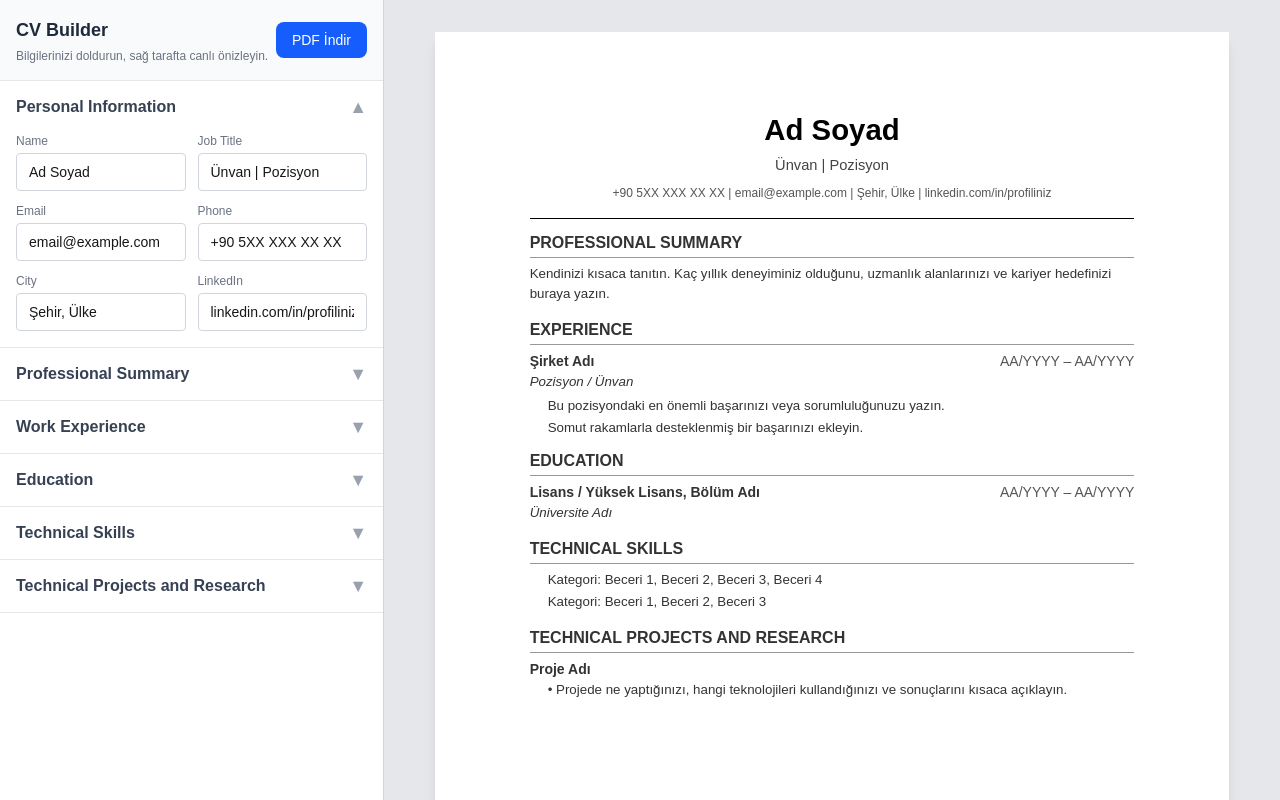
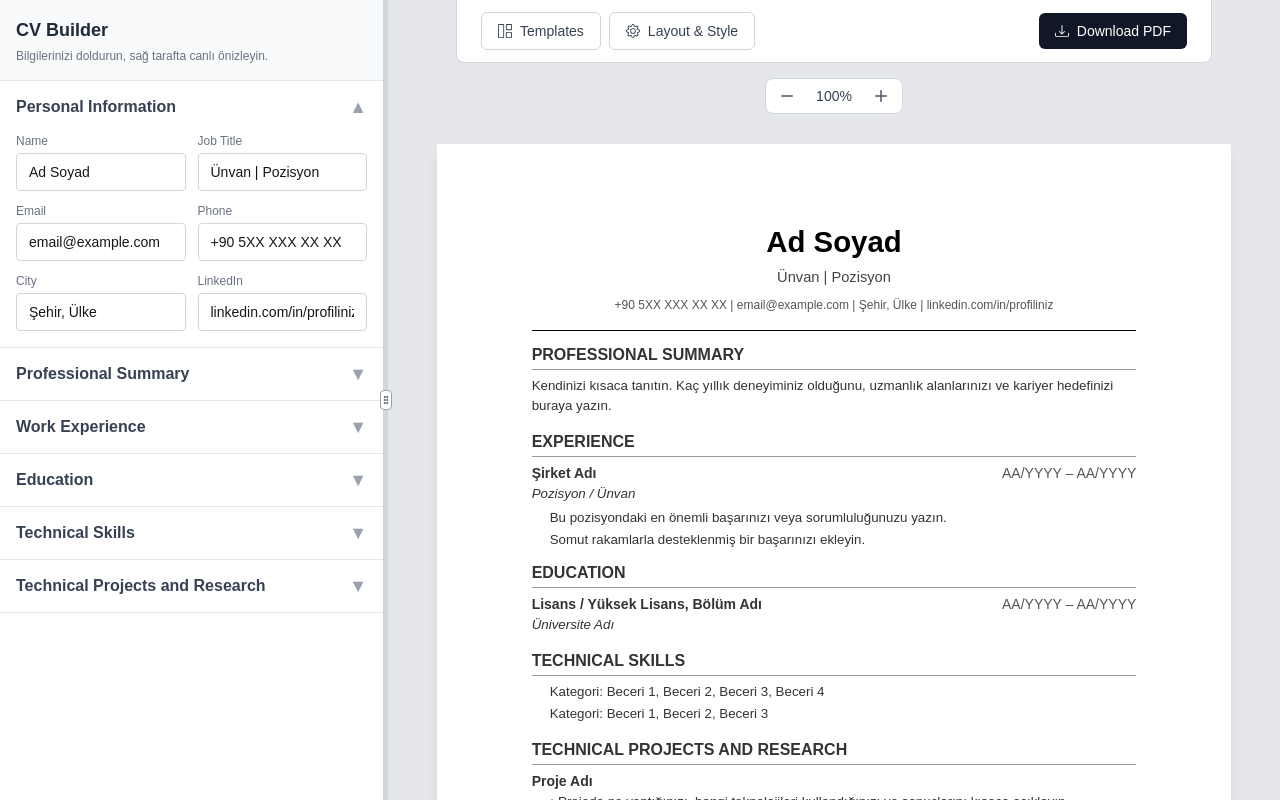
Before and after one commit to kutluyigitturk/ats-resume-builder, a Next.js app: page /builder in a window 1280 px wide. Shown: the top 800 px of the page. Built offline with nearby package versions, Linux system fonts and the light colour scheme.

Commit message:
Add toolbar with templates/layout/download buttons, zoom controls, and resizable panel divider

```diff
--- a/src/app/builder/page.js
+++ b/src/app/builder/page.js
@@ -1,6 +1,6 @@
 "use client";
 
-import { useState, useRef } from "react";
+import { useState, useRef, useCallback, useEffect } from "react";
 
 // CV data - placeholder texts for user guidance
 const initialCV = {
@@ -73,6 +73,51 @@ export default function Builder() {
 
   // PDF download state
   const [downloading, setDownloading] = useState(false);
+
+  // Zoom level state (percentage)
+  const [zoom, setZoom] = useState(100);
+
+  // Zoom controls
+  const zoomIn = () => setZoom((prev) => Math.min(prev + 10, 150));
+  const zoomOut = () => setZoom((prev) => Math.max(prev - 10, 40));
+
+  // Resizable panel state
+  const [panelWidth, setPanelWidth] = useState(384);
+  const [isDragging, setIsDragging] = useState(false);
+
+  // Handle mouse drag for resizable panel
+  const handleMouseDown = useCallback((e) => {
+    e.preventDefault();
+    setIsDragging(true);
+  }, []);
+
+  useEffect(() => {
+    const handleMouseMove = (e) => {
+      if (!isDragging) return;
+      const minWidth = window.innerWidth / 5;
+      const maxWidth = window.innerWidth / 2;
+      const newWidth = Math.min(Math.max(e.clientX, minWidth), maxWidth);
+      setPanelWidth(newWidth);
+    };
+
+    const handleMouseUp = () => {
+      setIsDragging(false);
+    };
+
+    if (isDragging) {
+      document.addEventListener("mousemove", handleMouseMove);
+      document.addEventListener("mouseup", handleMouseUp);
+      document.body.style.cursor = "col-resize";
+      document.body.style.userSelect = "none";
+    }
+
+    return () => {
+      document.removeEventListener("mousemove", handleMouseMove);
+      document.removeEventListener("mouseup", handleMouseUp);
+      document.body.style.cursor = "";
+      document.body.style.userSelect = "";
+    };
+  }, [isDragging]);
 
   // Generate and download PDF
   const handleDownloadPDF = async () => {
@@ -448,24 +493,16 @@ export default function Builder() {
   return (
     <div className="min-h-screen bg-gray-200 flex">
       {/* ==================== LEFT PANEL - FORM ==================== */}
-      <div className="w-96 bg-white border-r border-gray-300 overflow-y-auto h-screen sticky top-0">
+      <div
+        className="bg-white border-r border-gray-300 overflow-y-auto h-screen sticky top-0"
+        style={{ width: `${panelWidth}px` }}
+      >
         {/* Header */}
         <div className="p-4 border-b border-gray-200 bg-gray-50">
-          <div className="flex justify-between items-center">
-            <div>
           <h1 className="text-lg font-bold text-gray-800">CV Builder</h1>
           <p className="text-xs text-gray-500 mt-1">
             Bilgilerinizi doldurun, sağ tarafta canlı önizleyin.
           </p>
-            </div>
-            <button
-              onClick={handleDownloadPDF}
-              disabled={downloading}
-              className="bg-blue-600 text-white px-4 py-2 rounded-lg text-sm font-medium hover:bg-blue-700 disabled:bg-gray-400"
-            >
-              {downloading ? "Oluşturuluyor..." : "PDF İndir"}
-            </button>
-          </div>
         </div>
 
         {/* Personal Information */}
@@ -770,8 +807,100 @@ export default function Builder() {
         </Section>
       </div>
 
-      {/* ==================== RIGHT PANEL - LIVE PREVIEW ==================== */}
-      <div className="flex-1 flex justify-center items-start p-8 overflow-auto">
+      {/* Resizable Divider */}
+      <div
+        onMouseDown={handleMouseDown}
+        className="relative flex w-1 items-center justify-center bg-gray-300 cursor-col-resize"
+        style={{ height: "100vh", position: "sticky", top: 0 }}
+      >
+        <div className="absolute top-1/2 -translate-y-1/2 z-10 flex h-5 w-3 items-center justify-center rounded-sm border border-gray-400 bg-white">
+          <svg xmlns="http://www.w3.org/2000/svg" width="10" height="14" viewBox="0 0 24 24" fill="none" stroke="currentColor" strokeWidth="3" strokeLinecap="round" strokeLinejoin="round" className="text-gray-600">
+            <circle cx="9" cy="5" r="1"/>
+            <circle cx="9" cy="12" r="1"/>
+            <circle cx="9" cy="19" r="1"/>
+            <circle cx="15" cy="5" r="1"/>
+            <circle cx="15" cy="12" r="1"/>
+            <circle cx="15" cy="19" r="1"/>
+          </svg>
+        </div>
+      </div>
+
+      {/* ==================== RIGHT PANEL - TOOLBAR + LIVE PREVIEW ==================== */}
+      <div className="flex-1 flex flex-col overflow-auto">
+
+        {/* Toolbar */}
+        <div className="sticky top-0 z-10 bg-gray-200">
+          <div className="max-w-[200mm] mx-auto bg-white border-x border-b border-gray-300 rounded-b-lg px-6 py-3">
+            <div className="flex items-center justify-between">
+              {/* Left buttons */}
+              <div className="flex gap-2">
+                {/* Templates Button */}
+                <button className="inline-flex items-center gap-2 border border-gray-300 rounded-md bg-white px-4 py-2 text-gray-700 text-sm font-medium transition-all duration-200 hover:bg-gray-900 hover:text-white hover:border-gray-900">
+                  <svg xmlns="http://www.w3.org/2000/svg" width="14" height="14" fill="currentColor" viewBox="0 0 16 16">
+                    <path d="M6 1H1v14h5zm9 0h-5v5h5zm0 9v5h-5v-5zM0 1a1 1 0 0 1 1-1h5a1 1 0 0 1 1 1v14a1 1 0 0 1-1 1H1a1 1 0 0 1-1-1zm9 0a1 1 0 0 1 1-1h5a1 1 0 0 1 1 1v5a1 1 0 0 1-1 1h-5a1 1 0 0 1-1-1zm1 8a1 1 0 0 0-1 1v5a1 1 0 0 0 1 1h5a1 1 0 0 0 1-1v-5a1 1 0 0 0-1-1z"/>
+                  </svg>
+                  Templates
+                </button>
+
+                {/* Layout & Style Button */}
+                <button className="inline-flex items-center gap-2 border border-gray-300 rounded-md bg-white px-4 py-2 text-gray-700 text-sm font-medium transition-all duration-200 hover:bg-gray-900 hover:text-white hover:border-gray-900">
+                  <svg xmlns="http://www.w3.org/2000/svg" width="14" height="14" fill="currentColor" viewBox="0 0 16 16">
+                    <path d="M8 4.754a3.246 3.246 0 1 0 0 6.492 3.246 3.246 0 0 0 0-6.492M5.754 8a2.246 2.246 0 1 1 4.492 0 2.246 2.246 0 0 1-4.492 0"/>
+                    <path d="M9.796 1.343c-.527-1.79-3.065-1.79-3.592 0l-.094.319a.873.873 0 0 1-1.255.52l-.292-.16c-1.64-.892-3.433.902-2.54 2.541l.159.292a.873.873 0 0 1-.52 1.255l-.319.094c-1.79.527-1.79 3.065 0 3.592l.319.094a.873.873 0 0 1 .52 1.255l-.16.292c-.892 1.64.901 3.434 2.541 2.54l.292-.159a.873.873 0 0 1 1.255.52l.094.319c.527 1.79 3.065 1.79 3.592 0l.094-.319a.873.873 0 0 1 1.255-.52l.292.16c1.64.893 3.434-.902 2.54-2.541l-.159-.292a.873.873 0 0 1 .52-1.255l.319-.094c1.79-.527 1.79-3.065 0-3.592l-.319-.094a.873.873 0 0 1-.52-1.255l.16-.292c.893-1.64-.902-3.433-2.541-2.54l-.292.159a.873.873 0 0 1-1.255-.52zm-2.633.283c.246-.835 1.428-.835 1.674 0l.094.319a1.873 1.873 0 0 0 2.693 1.115l.291-.16c.764-.415 1.6.42 1.184 1.185l-.159.292a1.873 1.873 0 0 0 1.116 2.692l.318.094c.835.246.835 1.428 0 1.674l-.319.094a1.873 1.873 0 0 0-1.115 2.693l.16.291c.415.764-.42 1.6-1.185 1.184l-.291-.159a1.873 1.873 0 0 0-2.693 1.116l-.094.318c-.246.835-1.428.835-1.674 0l-.094-.319a1.873 1.873 0 0 0-2.692-1.115l-.292.16c-.764.415-1.6-.42-1.184-1.185l.159-.291A1.873 1.873 0 0 0 1.945 8.93l-.319-.094c-.835-.246-.835-1.428 0-1.674l.319-.094A1.873 1.873 0 0 0 3.06 4.377l-.16-.292c-.415-.764.42-1.6 1.185-1.184l.292.159a1.873 1.873 0 0 0 2.692-1.115z"/>
+                  </svg>
+                  Layout & Style
+                </button>
+              </div>
+
+              {/* Right button */}
+              <button
+                onClick={handleDownloadPDF}
+                disabled={downloading}
+                className="inline-flex items-center gap-2 rounded-md bg-gray-900 px-4 py-2 text-white text-sm font-medium transition-all duration-200 hover:bg-gray-700 disabled:opacity-50 disabled:cursor-not-allowed"
+              >
+                <svg xmlns="http://www.w3.org/2000/svg" width="14" height="14" fill="currentColor" viewBox="0 0 16 16">
+                  <path d="M.5 9.9a.5.5 0 0 1 .5.5v2.5a1 1 0 0 0 1 1h12a1 1 0 0 0 1-1v-2.5a.5.5 0 0 1 1 0v2.5a2 2 0 0 1-2 2H2a2 2 0 0 1-2-2v-2.5a.5.5 0 0 1 .5-.5"/>
+                  <path d="M7.646 11.854a.5.5 0 0 0 .708 0l3-3a.5.5 0 0 0-.708-.708L8.5 10.293V1.5a.5.5 0 0 0-1 0v8.793L5.354 8.146a.5.5 0 1 0-.708.708z"/>
+                </svg>
+                {downloading ? "Generating..." : "Download PDF"}
+              </button>
+            </div>
+          </div>
+        </div>
+
+        {/* Zoom Controls */}
+        <div className="flex justify-center" style={{ paddingTop: "15px", paddingBottom: "0px" }}>
+          <div className="inline-flex items-center gap-1 bg-white border border-gray-300 rounded-lg px-2 py-1">
+            {/* Zoom Out */}
+            <button
+              onClick={zoomOut}
+              className="p-1 rounded hover:bg-gray-100 text-gray-600 transition-colors"
+            >
+              <svg xmlns="http://www.w3.org/2000/svg" width="18" height="18" viewBox="0 0 24 24" fill="none" stroke="currentColor" strokeWidth="2" strokeLinecap="round" strokeLinejoin="round">
+                <path d="M5 12h14"/>
+              </svg>
+            </button>
+
+            {/* Zoom Percentage */}
+            <span className="px-3 text-sm font-medium text-gray-700 select-none min-w-[48px] text-center">
+              {zoom}%
+            </span>
+
+            {/* Zoom In */}
+            <button
+              onClick={zoomIn}
+              className="p-1 rounded hover:bg-gray-100 text-gray-600 transition-colors"
+            >
+              <svg xmlns="http://www.w3.org/2000/svg" width="18" height="18" viewBox="0 0 24 24" fill="none" stroke="currentColor" strokeWidth="2" strokeLinecap="round" strokeLinejoin="round">
+                <path d="M5 12h14"/>
+                <path d="M12 5v14"/>
+              </svg>
+            </button>
+          </div>
+        </div>
+
+        {/* CV Preview */}
+        <div className="flex-1 flex justify-center items-start px-8 pb-8" style={{ paddingTop: "30px" }}>
           <div
             className="bg-white shadow-lg"
             style={{
@@ -782,6 +911,8 @@ export default function Builder() {
               fontSize: "11pt",
               lineHeight: "1.5",
               color: "#333",
+              transform: `scale(${zoom / 100})`,
+              transformOrigin: "top center",
             }}
           >
           {/* Header - Name */}
@@ -969,5 +1100,6 @@ export default function Builder() {
           </div>
         </div>
       </div>
+    </div>
   );
 }
```
Lines whose indentation alone changed are shown as unchanged.
